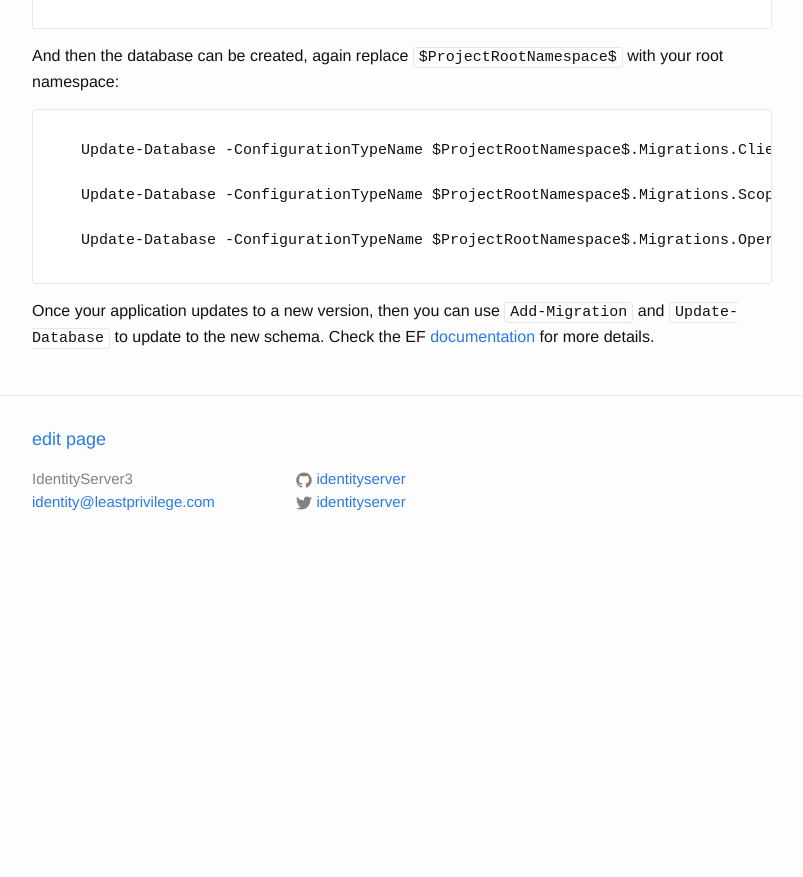
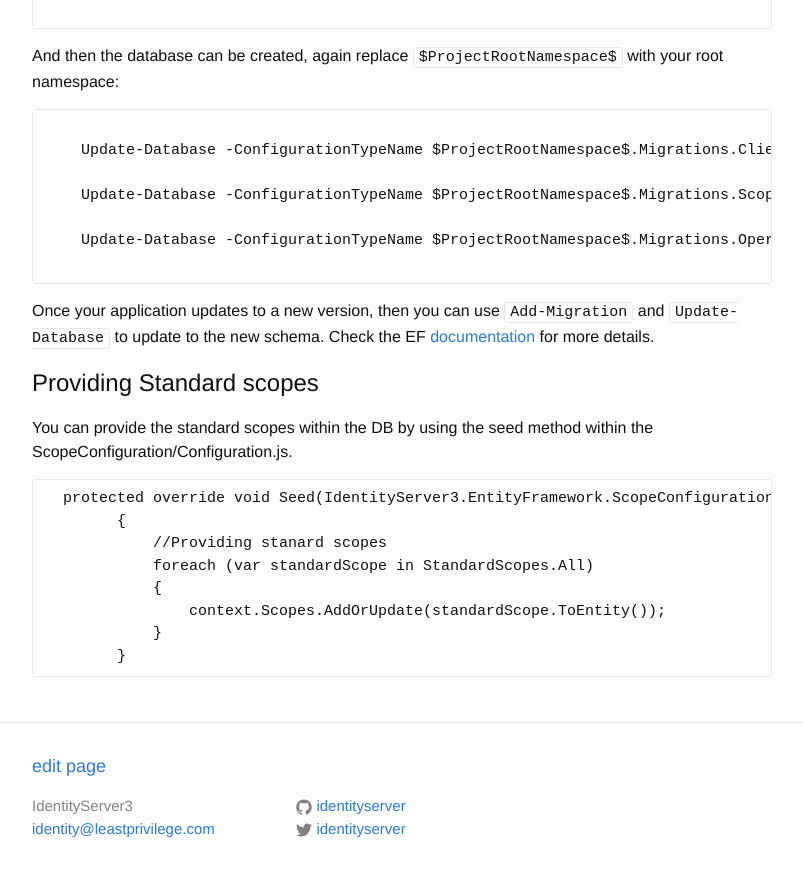
Before and after one commit to IdentityServer/Documentation, a Jekyll site: the page built from docsv2/ef/migrations.md, in a window 1280 px wide and 900 px high, scrolled down 1092 px. Shown: the top 877 px of the window, without its empty margins (238-1041 px from the left). Built offline with Jekyll 4.4.1, drawn with Linux system fonts in a browser that asks for light colours; before the commit the page ends 1665 px from its top, so only the background shows below that.

Commit message:
Provisioning of standard scopes in DB

````diff
--- a/docsv2/ef/migrations.md
+++ b/docsv2/ef/migrations.md
@@ -57,3 +57,17 @@ And then the database can be created, again replace `$ProjectRootNamespace$` wit
 ```
 
 Once your application updates to a new version, then you can use `Add-Migration` and `Update-Database` to update to the new schema. Check the EF [documentation](https://msdn.microsoft.com/en-us/data/jj591621.aspx) for more details.
+
+## Providing Standard scopes
+You can provide the standard scopes within the DB by using the seed method within the ScopeConfiguration/Configuration.js.
+
+```
+  protected override void Seed(IdentityServer3.EntityFramework.ScopeConfigurationDbContext context)
+        {
+            //Providing stanard scopes
+            foreach (var standardScope in StandardScopes.All)
+            {
+                context.Scopes.AddOrUpdate(standardScope.ToEntity());
+            }
+        }
+```
````
